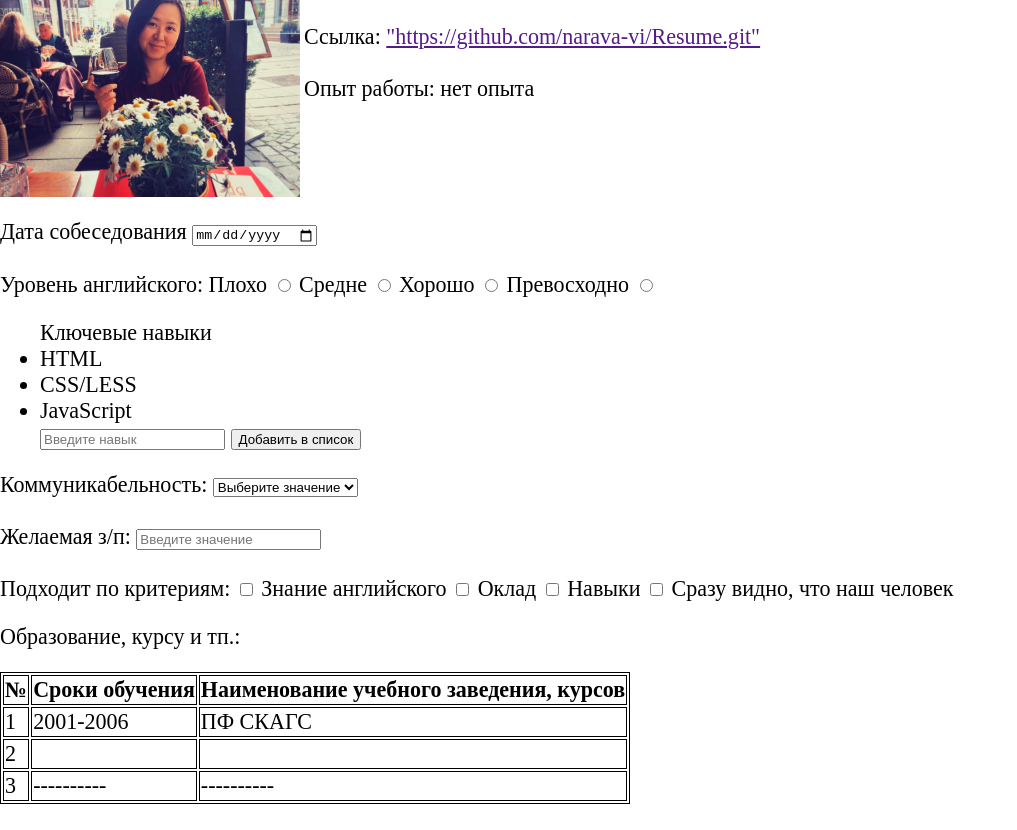
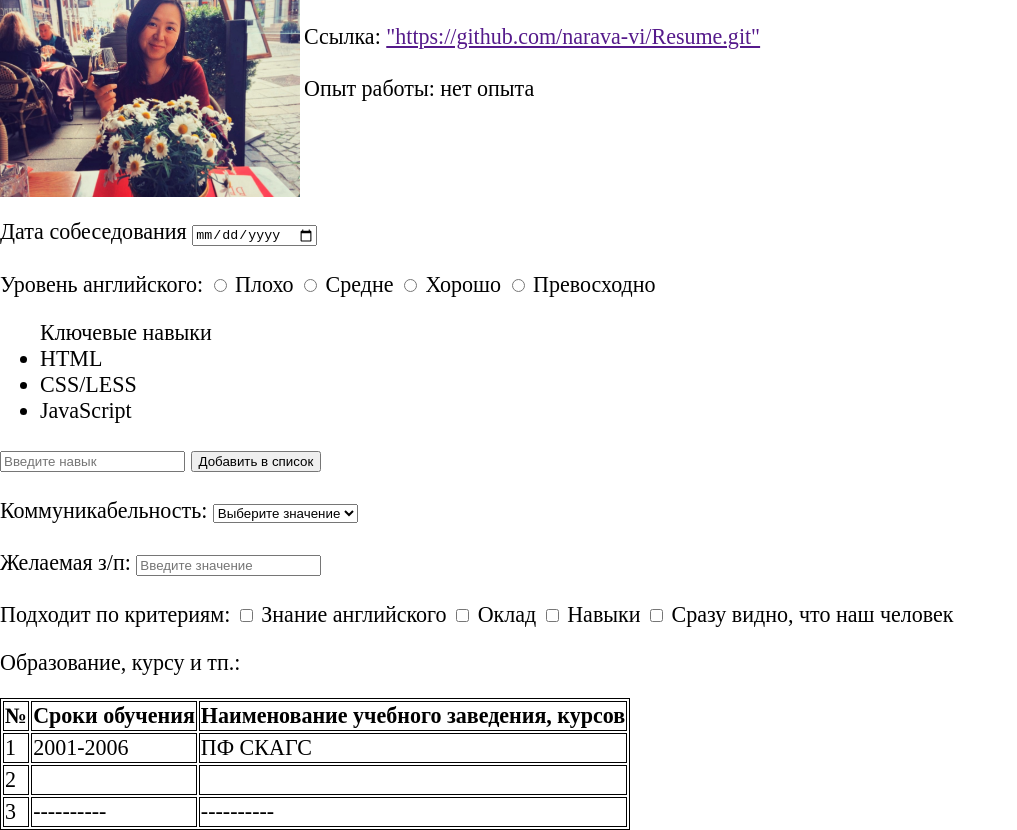
Before and after one commit to narava-vi/Resume, a plain HTML site: page index.html in a window 1280 px wide. Shown: the part 108-938 px from the top of the page, without its empty margins (0-1017 px from the left). Before the commit the page ends 912 px from the top, so only its background shows below. Drawn offline with Linux system fonts and the light colour scheme.

Commit message:
Update index.html
3

```diff
--- a/index.html
+++ b/index.html
@@ -24,21 +24,21 @@
         <input type="date" name="" id="">
         <br> <br>
         <label> Уровень английского: </label>
+<input type="radio" id="Bad" name="Level" value="Плохо">
 <label for="Bad" > Плохо</label>
-<input type="radio" id="Bad" name="Level" value="Плохо">
+<input type="radio" id="Medium" name="Level" value="Средне">
 <label for="Medium" >Средне</label>
-<input type="radio" id="Medium" name="Level" value="Средне">
+<input type="radio" id= "Good" name="Level" value="Хорошо">
 <label for="Good" > Хорошо</label>
-<input type="radio" id= "Good" name="Level" value="Хорошо">
-<label for="Perfect" > Превосходно</label>
 <input type="radio" id="Perfect" name="Level" value="Превосходно">
+<label for="Perfect" > Превосходно</label> <br>
 <ul> Ключевые навыки
     <li>HTML</li>
     <li>CSS/LESS</li>
     <li>JavaScript</li>
-    <input type="text" name="" id="" placeholder="Введите навык">
-    <input type="submit" value="Добавить в список">
-  </ul>
+      </ul>
+<input type="text" name="" id="" placeholder="Введите навык">
+<input type="submit" value="Добавить в список"> <br><br>
 <label for="comlevel">Коммуникабельность:</label>
 <select name="comlevel" id="">
         <option selected disabled> Выберите значение</option>
@@ -55,7 +55,7 @@
 <input type="checkbox" name="Критерии" id="1">
 <label for="1"> Знание английского</label>
 <input type="checkbox" name="Критерии" id="2">
-<label for="1"> Оклад</label>
+<label for="2"> Оклад</label>
 <input type="checkbox" name="Критерии" id="3">
 <label for="3"> Навыки</label>
 <input type="checkbox" name="Критерии" id="4">
```
